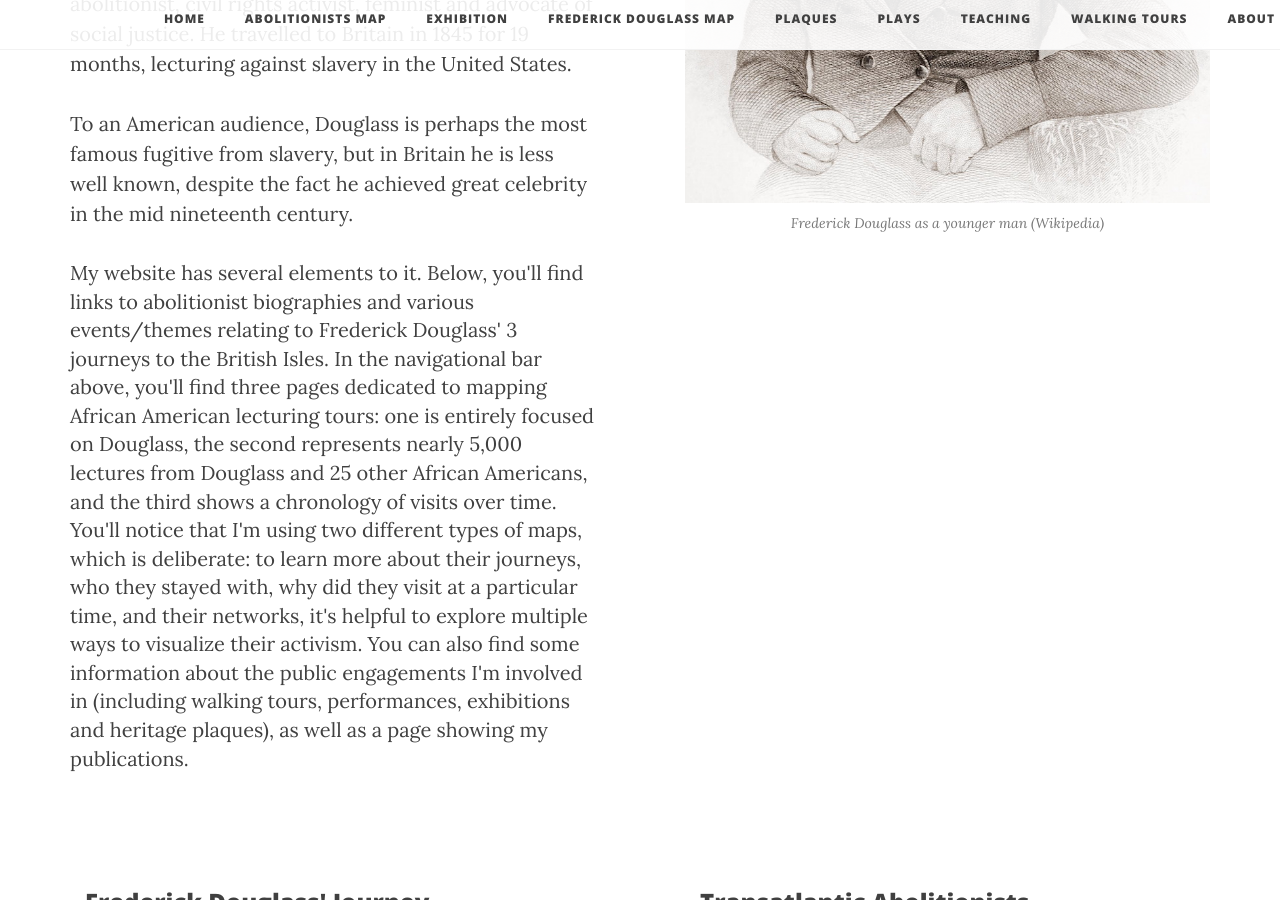
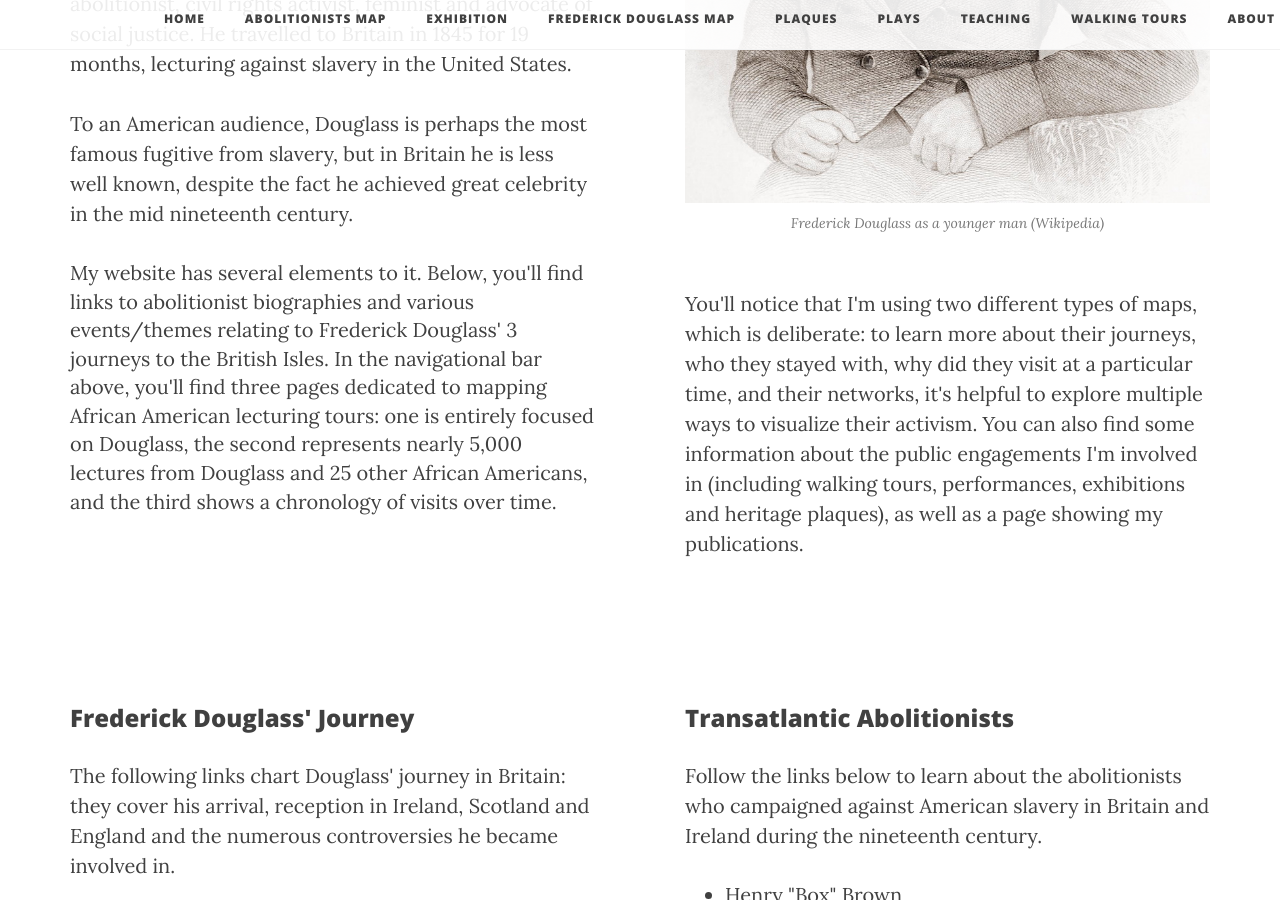
Before and after one commit to FDUK/fduk.github.io, a Jekyll site: the page built from index.html, in a window 1280 px wide and 900 px high, scrolled down 1211 px. Built offline with Jekyll 4.4.1, drawn with Linux system fonts in a browser that asks for light colours; nearby versions of some CDN libraries; the list of posts is cut into pages by our own code.

Commit message:
Update index.html

```diff
--- a/index.html
+++ b/index.html
@@ -40,9 +40,16 @@ description: ""
 
                 My website has several elements to it. Below, you'll find links to abolitionist biographies and various events/themes relating to Frederick Douglass' 3 journeys to the British Isles.
                 In the navigational bar above, you'll find three pages dedicated to mapping African American lecturing tours: one is entirely focused on Douglass, the second represents nearly 5,000 lectures from Douglass and 25 other African Americans, and the third shows a chronology of visits over time.
+
+                </div>
+             <div class="col-md-6">
+                 <p>
+
+
                 You'll notice that I'm using two different types of maps, which is deliberate: to learn more about their journeys, who they stayed with, why did they visit at a particular time, and their networks, it's helpful to explore multiple ways to visualize their activism.
                 You can also find some information about the public engagements I'm involved in (including walking tours, performances, exhibitions and heritage plaques), as well as a page showing my publications.
 
+            </div>
 
 <section>
     <div class="container">
```
